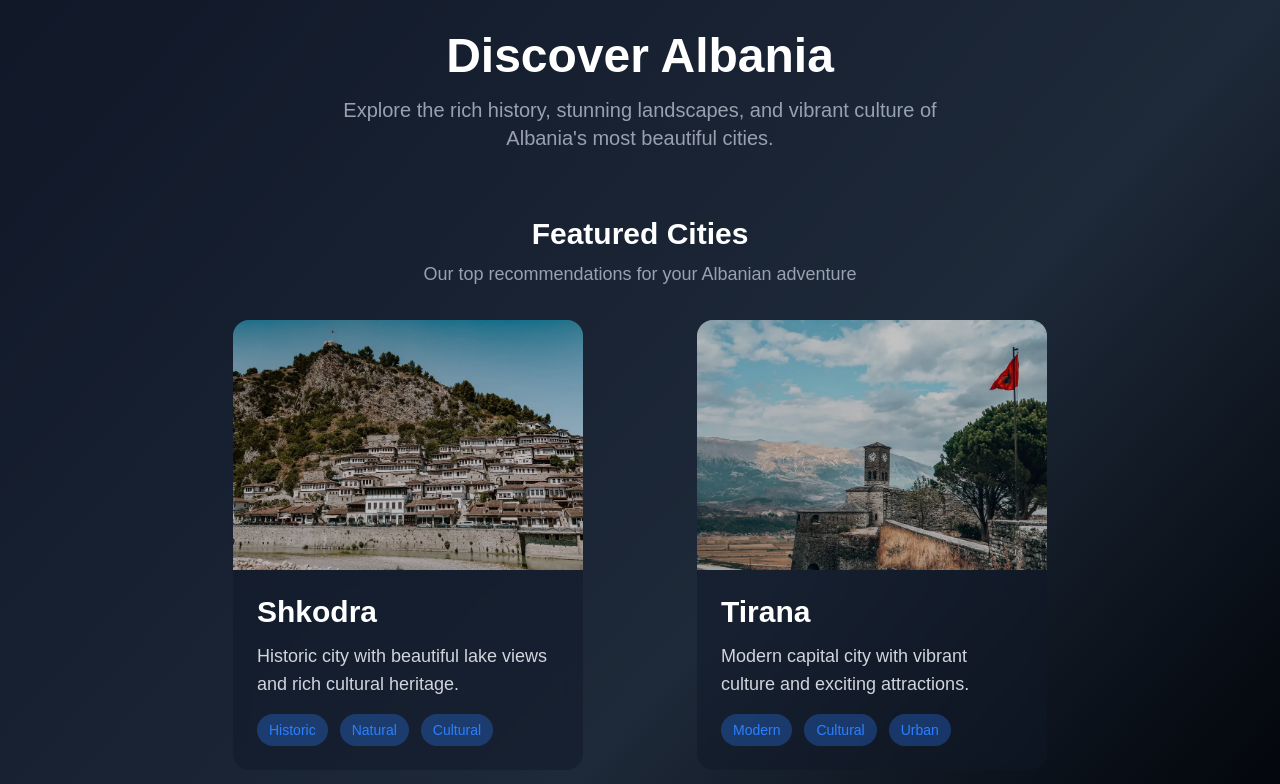
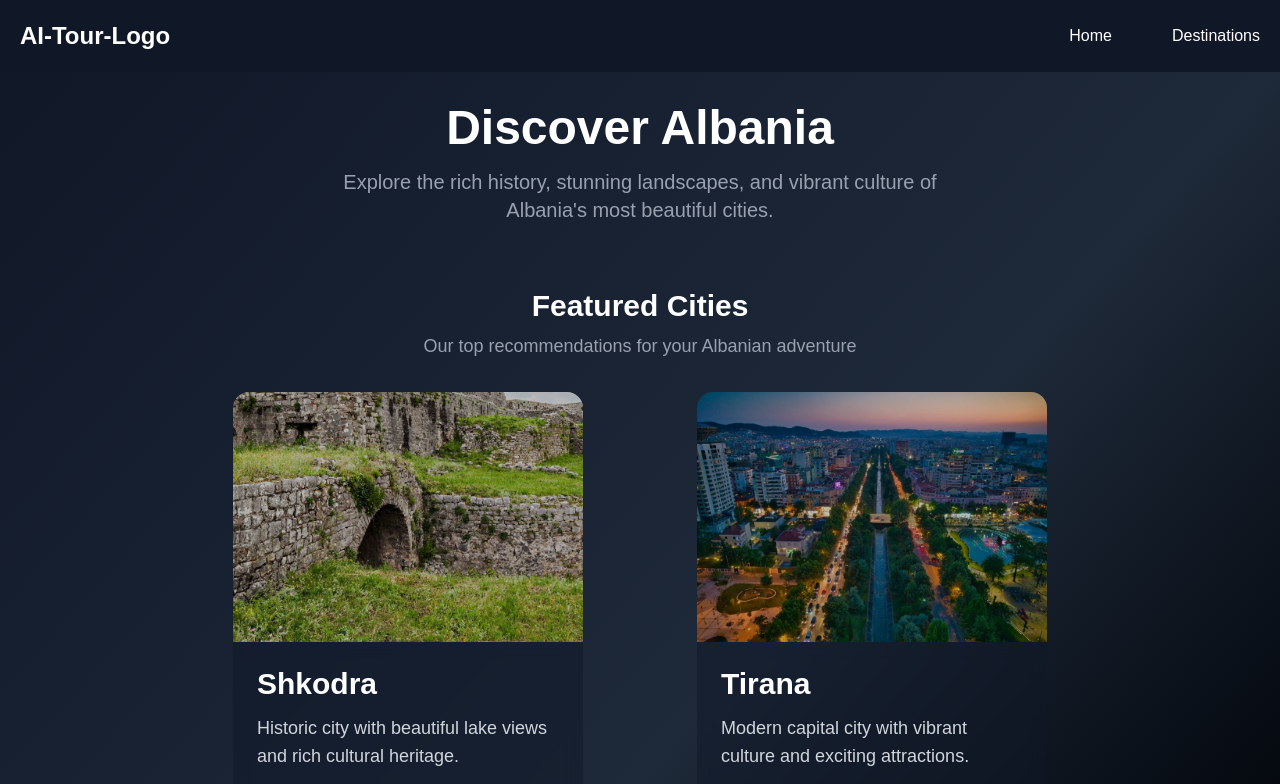
Before and after one commit to RigersUliu/ai-tour-guide, a Next.js app: page /map in a window 1280 px wide. Shown: the top 784 px of the page. Built offline with nearby package versions, Linux system fonts and the light colour scheme.

Commit message:
small changes

```diff
--- a/src/app/chat/[city]/page.tsx
+++ b/src/app/chat/[city]/page.tsx
@@ -299,8 +299,8 @@ export default function ChatPage() {
                     </svg>
                   </div>
                 ) : (
-                    <svg className="w-4.5 h-4.5 text-gray-800 dark:text-white" aria-hidden="true" xmlns="http://www.w3.org/2000/svg" fill="none" viewBox="0 0 10 14">
-                        <path stroke="currentColor" stroke-linecap="round" stroke-linejoin="round" stroke-width="2" d="M5 13V1m0 0L1 5m4-4 4 4"/>
+                  <svg className="w-5 h-5" fill="none" stroke="currentColor" viewBox="0 0 24 24">
+                      <path strokeLinecap="round" strokeLinejoin="round" strokeWidth={2} d="M13 10V3L4 14h7v7l9-11h-7z" />
                   </svg>
                 )}
                 </button>
--- a/src/app/map/page.tsx
+++ b/src/app/map/page.tsx
@@ -1,5 +1,6 @@
 "use client";
 import Link from 'next/link';
+import Navbar from '@/app/components/navbar'
 
 const featuredCities = [
   {
@@ -7,14 +8,14 @@ const featuredCities = [
     title: "Shkodra",
     description: "Historic city with beautiful lake views and rich cultural heritage.",
     tags: ["Historic", "Natural", "Cultural"],
-    image: "/assets/berat.jpeg"
+    image: "/assets/Shkoder.jpeg"
   },
   {
     name: "tirana",
     title: "Tirana",
     description: "Modern capital city with vibrant culture and exciting attractions.",
     tags: ["Modern", "Cultural", "Urban"],
-    image: "/assets/gjirokaster.jpeg"
+    image: "/assets/Tirana.jpeg"
   }
 ];
 
@@ -30,6 +31,8 @@ const otherCities = [
 
 export default function MapPage() {
   return (
+    <>
+    <Navbar />
     <div className="min-h-screen bg-gradient-to-br from-gray-900 via-gray-800 to-black text-white">
       <div className="container mx-auto px-4 py-8">
         <div className="max-w-4xl mx-auto">
@@ -120,6 +123,7 @@ export default function MapPage() {
         </div>
       </div>
     </div>
+    </>
   );
 }
 
```
Also changed, not shown: public/assets/Shkoder.jpeg (added), public/assets/Tirana.jpeg (added). Lines whose indentation alone changed are shown as unchanged.
